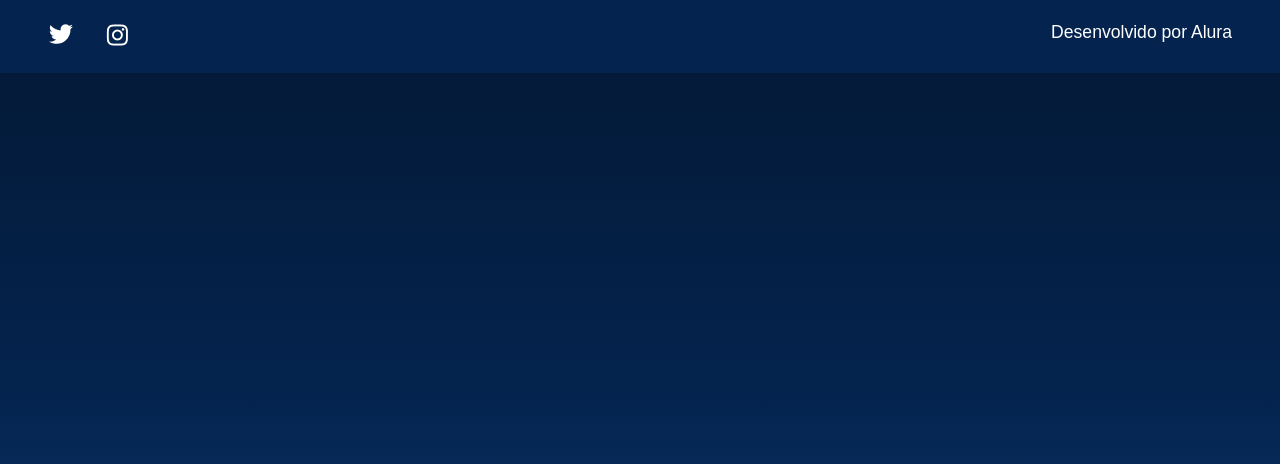
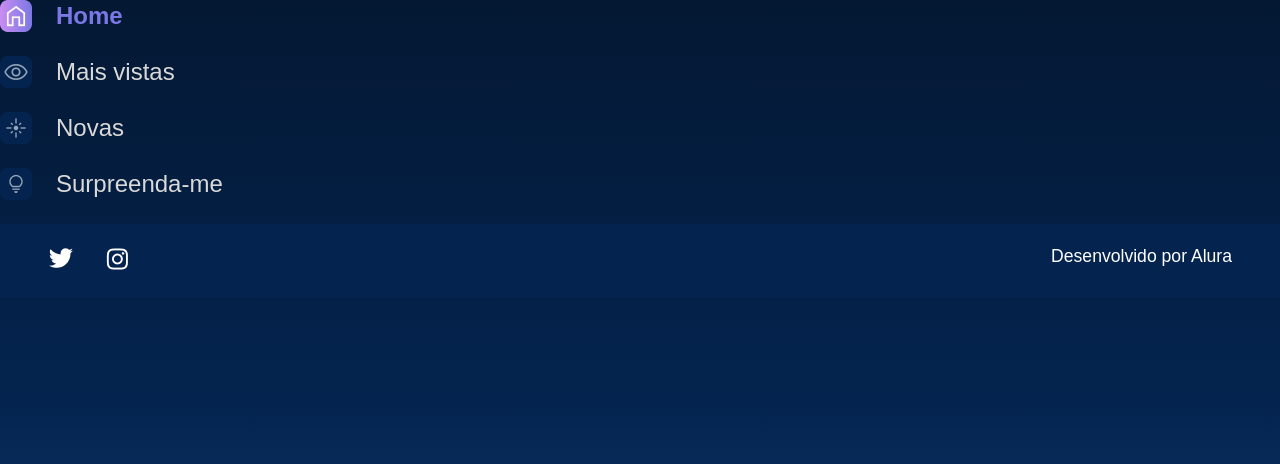
Before and after one commit to Guganeri/Django-Test, a Django app: template templates/galeria/base.html in a window 1280 px wide. Shown: the top 464 px of the page. Run offline with Django 5.2, Linux system fonts and the light colour scheme; the template is opened without the code that fills it, so the values that code supplies are empty.

Commit message:
desafio dry

```diff
--- a/templates/galeria/base.html
+++ b/templates/galeria/base.html
@@ -15,7 +15,7 @@
 </head>
 
 <body>
-    {% block content %}{% endblock %}
+    {% block content %}{% include 'partials/_menu.html' %}{% endblock %}
     {% include 'partials/_footer.html' %}
 </body>
 
--- /dev/null
+++ b/templates/galeria/partials/_menu.html
@@ -0,0 +1,10 @@
+{% load static %}
+
+<section class="menu-lateral">
+    <nav class="menu-lateral__navegacao">
+        <a href="#"><img src="{% static '/assets/ícones/1x/Home - ativo.png' %}"> Home</a>
+        <a href="#"><img src="{% static '/assets/ícones/1x/Mais vistas - inativo.png' %}"> Mais vistas</a>
+        <a href="#"><img src="{% static '/assets/ícones/1x/Novas - inativo.png' %}"> Novas</a>
+        <a href="#"><img src="{% static '/assets/ícones/1x/Surpreenda-me - inativo.png' %}"> Surpreenda-me</a>
+    </nav>
+</section>
```
